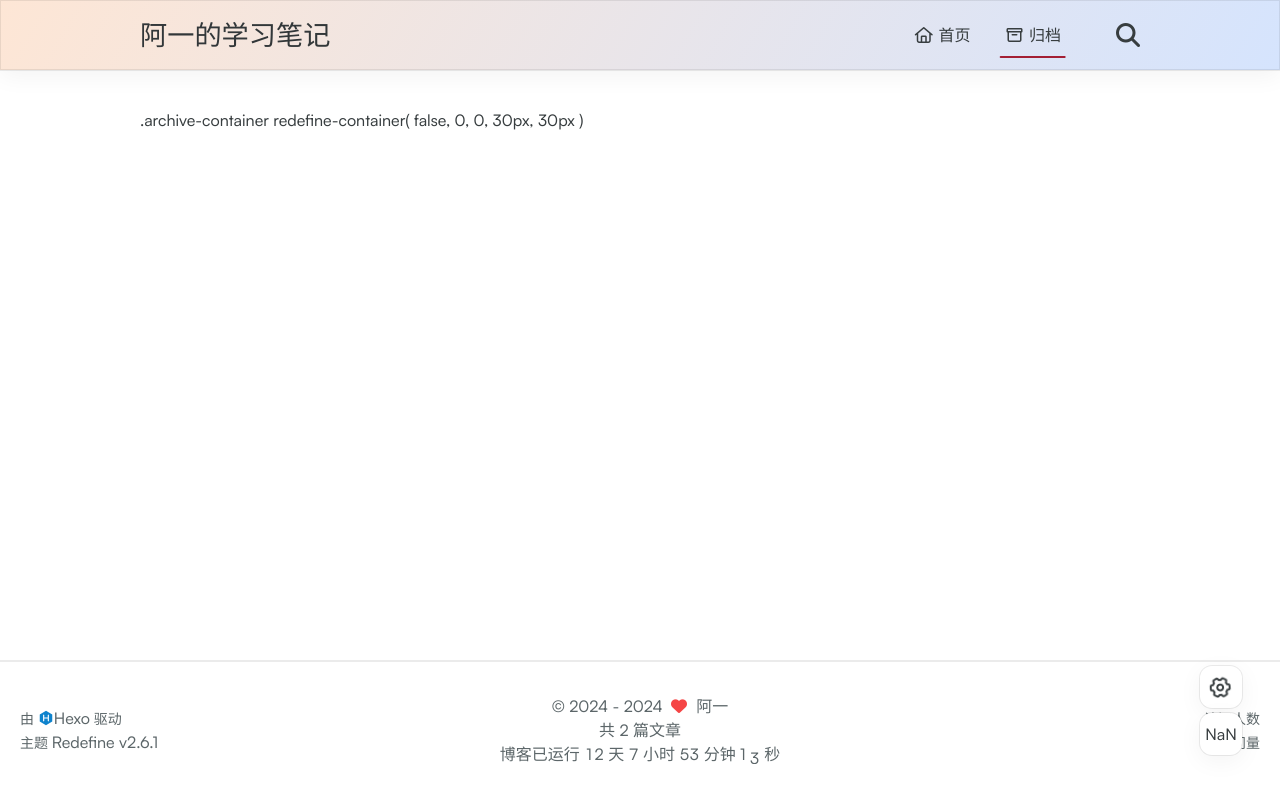
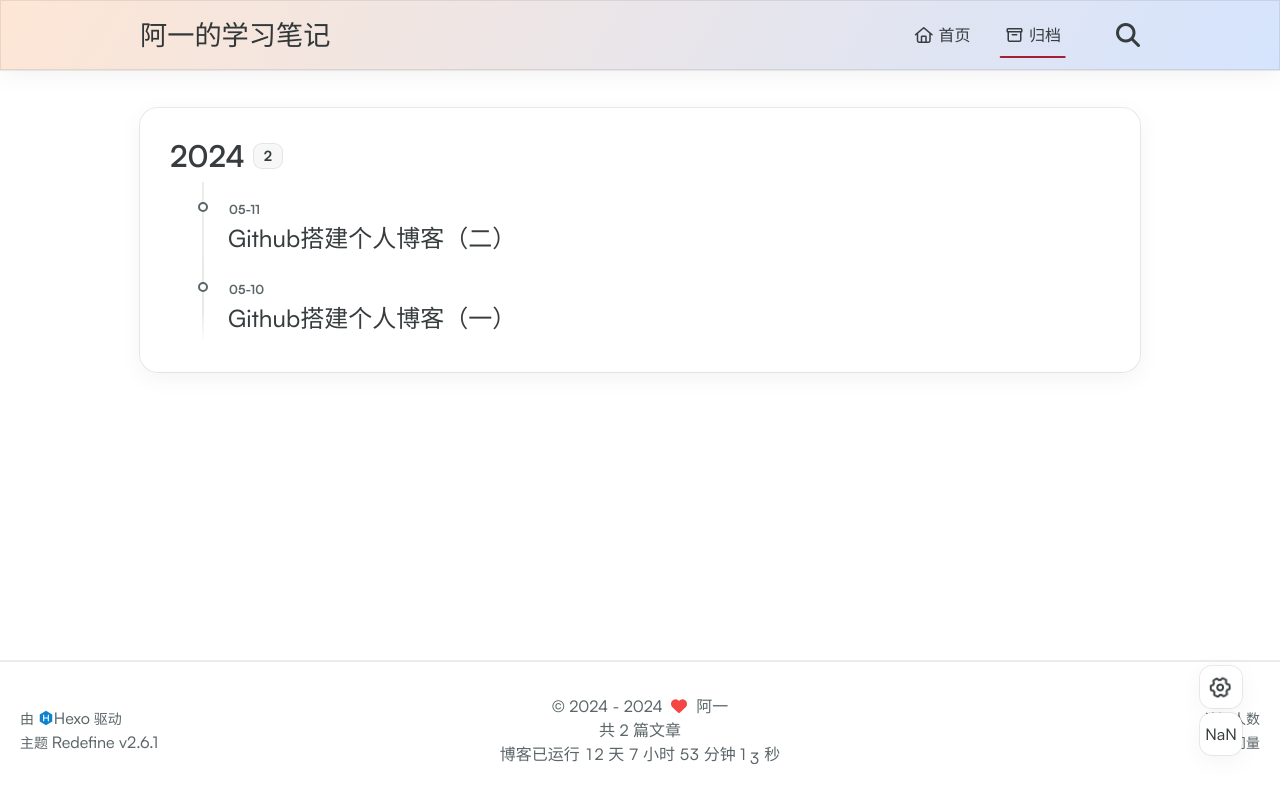
Before and after one commit to Jiangii/Jiangii.github.io, a plain HTML site: page archives/2024/05/index.html in a window 1280 px wide. Drawn offline with Linux system fonts and the light colour scheme; a web font is replaced by a local one.

Commit message:
Site updated: 2024-05-13 09:23:08

```diff
--- a/archives/2024/05/index.html
+++ b/archives/2024/05/index.html
@@ -423,15 +423,44 @@
             <div class="main-content">
 
 
-                    .archive-container
-  redefine-container(
-    false,
-    0,
-    0,
-    30px,
-    30px
-  )
+                    <div class="archive-container shadow-none hover:shadow-none sm:shadow-redefine sm:hover:shadow-redefine-hover">
 
+
+<div class="archive-list-container">
+
+        <section class="archive-item mb-spacing-unit last:mb-0">
+            <div class="archive-item-header flex flex-row items-center mb-2">
+                <span class="archive-year font-semibold text-3xl mr-2">2024</span>
+                <span class="archive-year-post-count text-xs md:text-sm font-bold rounded-small bg-third-background-color py-[2px] px-[10px] border border-border-color">2</span>
+            </div>
+            <ul class="article-list pl-0 md:pl-8 text-lg leading-[1.5]">
+
+
+
+                    <li class="article-item space-y-2 px-6 pt-10 pb-2 text-xl relative border-l-2 border-border-color" date-is='05-11'>
+
+
+                        <a href="/2024/05/11/Github%E6%90%AD%E5%BB%BA%E4%B8%AA%E4%BA%BA%E5%8D%9A%E5%AE%A22/" class="block overflow-hidden w-fit">
+                            <span class="article-title mb-0.5 text-2xl">Github搭建个人博客（二）</span>
+                        </a>
+
+
+
+
+                    <li class="article-item space-y-2 px-6 pt-10 pb-2 text-xl relative border-l-2 border-border-color" date-is='05-10'>
+
+
+                        <a href="/2024/05/10/Github%E6%90%AD%E5%BB%BA%E4%B8%AA%E4%BA%BA%E5%8D%9A%E5%AE%A21/" class="block overflow-hidden w-fit">
+                            <span class="article-title mb-0.5 text-2xl">Github搭建个人博客（一）</span>
+                        </a>
+
+
+            </ul>
+        </section>
+
+</div>
+
+</div>
 
 
 
```
Also changed, not shown: archives/2024/index.html (+37 -8 lines), archives/index.html (+37 -8 lines).
